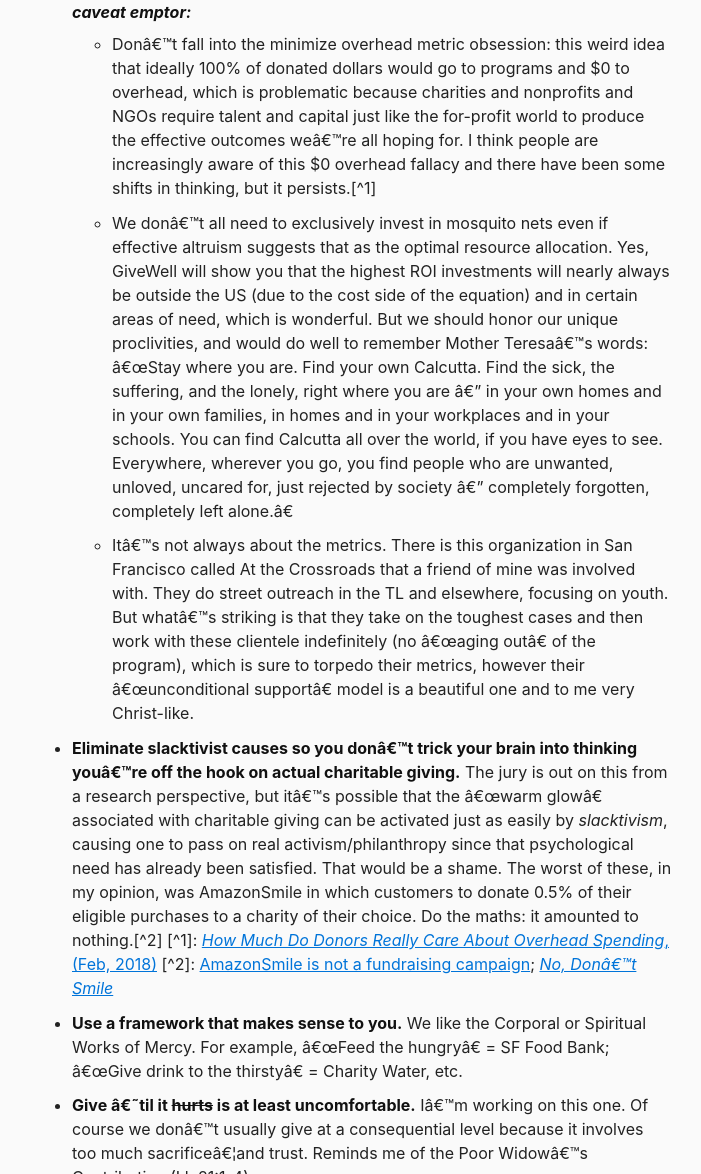
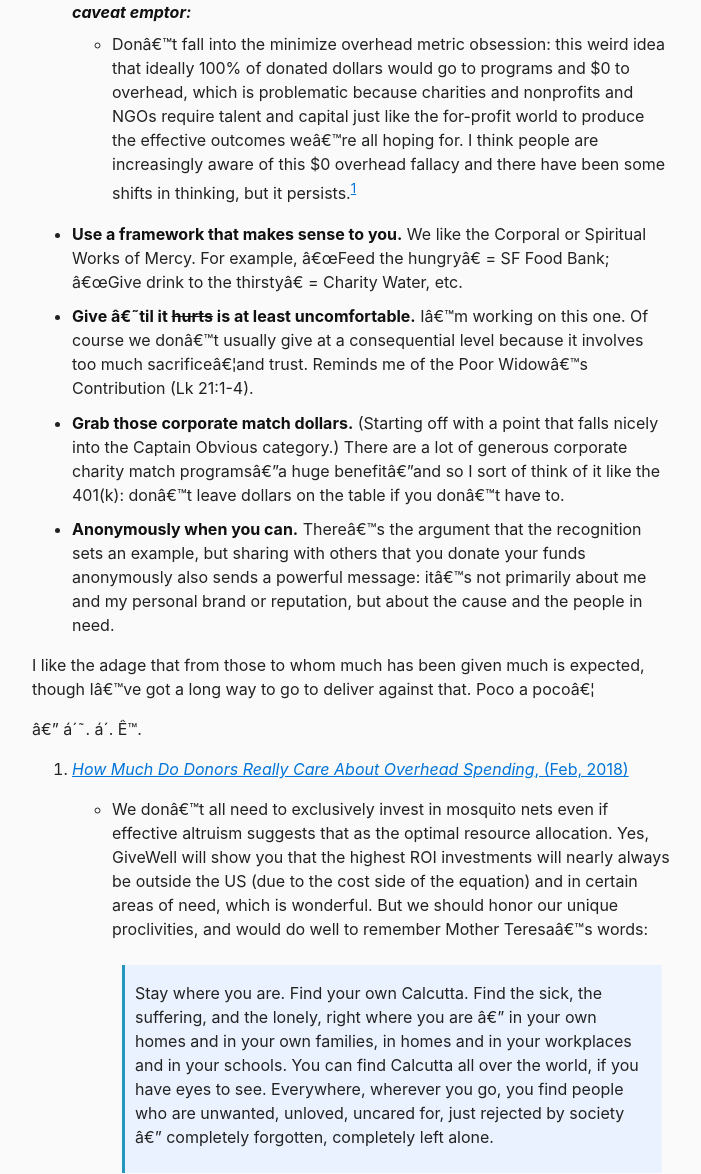
Before and after one commit to berensp/berensp.github.io, a Jekyll site: the page built from _posts/2023-11-28-philanthropy.md, in a window 1280 px wide and 1400 px high, scrolled down 951 px. Shown: the part 226-1400 px from the top of the window, without its empty margins (288-989 px from the left). Built offline with Jekyll 4.4.1, drawn with Linux system fonts in a browser that asks for light colours; a script that is not in the unit is left out; some of the changed text lies outside the part shown.

Commit message:
Update 2023-11-28-philanthropy.md

```diff
--- a/_posts/2023-11-28-philanthropy.md
+++ b/_posts/2023-11-28-philanthropy.md
@@ -19,11 +19,16 @@
 
 - **Use the charity evaluators (GiveWell, Charity Navigator, etc.) as input, but *caveat emptor:***
     - Don’t fall into the minimize overhead metric obsession: this weird idea that ideally 100% of donated dollars would go to programs and $0 to overhead, which is problematic because charities and nonprofits and NGOs require talent and capital just like the for-profit world to produce the effective outcomes we're all hoping for. I think people are increasingly aware of this $0 overhead fallacy and there have been some shifts in thinking, but it persists.[^1]
-    - We don’t all need to exclusively invest in mosquito nets even if effective altruism suggests that as the optimal resource allocation. Yes, GiveWell will show you that the highest ROI investments will nearly always be outside the US (due to the cost side of the equation) and in certain areas of need, which is wonderful. But we should honor our unique proclivities, and would do well to remember Mother Teresa’s words: "Stay where you are. Find your own Calcutta. Find the sick, the suffering, and the lonely, right where you are — in your own homes and in your own families, in homes and in your workplaces and in your schools. You can find Calcutta all over the world, if you have eyes to see. Everywhere, wherever you go, you find people who are unwanted, unloved, uncared for, just rejected by society — completely forgotten, completely left alone."
-    - It’s not always about the metrics. There is this organization in San Francisco called At the Crossroads that a friend of mine was involved with. They do street outreach in the TL and elsewhere, focusing on youth. But what's striking is that they take on the toughest cases and then work with these clientele indefinitely (no "aging out" of the program), which is sure to torpedo their metrics, however their "unconditional support" model is a beautiful one and to me very Christ-like.
+
+[^1]: [*How Much Do Donors Really Care About Overhead Spending*, (Feb, 2018)](https://greymatterresearch.com/overhead-ratios/)
+
+    - We don’t all need to exclusively invest in mosquito nets even if effective altruism suggests that as the optimal resource allocation. Yes, GiveWell will show you that the highest ROI investments will nearly always be outside the US (due to the cost side of the equation) and in certain areas of need, which is wonderful. But we should honor our unique proclivities, and would do well to remember Mother Teresa’s words:
+	> Stay where you are. Find your own Calcutta. Find the sick, the suffering, and the lonely, right where you are — in your own homes and in your own families, in homes and in your workplaces and in your schools. You can find Calcutta all over the world, if you have eyes to see. Everywhere, wherever you go, you find people who are unwanted, unloved, uncared for, just rejected by society — completely forgotten, completely left alone.
+    - It's not always about the metrics. There is this organization in San Francisco called At the Crossroads that a friend of mine was involved with. They do street outreach in the TL and elsewhere, focusing on youth. But what's striking is that they take on the toughest cases and then work with these clientele indefinitely (no "aging out" of the program), which is sure to torpedo their metrics, however their "unconditional support" model is a beautiful one and to me very Christ-like.
 - **Eliminate slacktivist causes so you don’t trick your brain into thinking you're off the hook on actual charitable giving.** The jury is out on this from a research perspective, but it's possible that the "warm glow" associated with charitable giving can be activated just as easily by *slacktivism*, causing one to pass on real activism/philanthropy since that psychological need has already been satisfied. That would be a shame. The worst of these, in my opinion, was AmazonSmile in which customers to donate 0.5% of their eligible purchases to a charity of their choice. Do the maths: it amounted to nothing.[^2]
-[^1]: [*How Much Do Donors Really Care About Overhead Spending*, (Feb, 2018)](https://greymatterresearch.com/overhead-ratios/)
-[^2]: [AmazonSmile is not a fundraising campaign](https://www.giantsquidgroup.com/blog/amazonsmile-is-not-a-fundraising-campaign); [*No, Don't Smile*](https://www.alancantorconsulting.com/2014/12/no-dont-smile/)
+
+[^2]: [*AmazonSmile is not a fundraising campaign*](https://www.giantsquidgroup.com/blog/amazonsmile-is-not-a-fundraising-campaign); [*No, Don't Smile*](https://www.alancantorconsulting.com/2014/12/no-dont-smile/)
+
 - **Use a framework that makes sense to you.** We like the Corporal or Spiritual Works of Mercy. For example, "Feed the hungry" = SF Food Bank; "Give drink to the thirsty" = Charity Water, etc.
 - **Give 'til it ~~hurts~~ is at least uncomfortable.** I'm working on this one. Of course we don't usually give at a consequential level because it involves too much sacrifice...and trust. Reminds me of the Poor Widow’s Contribution (Lk 21:1-4).
 - **Grab those corporate match dollars.** (Starting off with a point that falls nicely into the Captain Obvious category.) There are a lot of generous corporate charity match programs—a huge benefit—and so I sort of think of it like the 401(k): don’t leave dollars on the table if you don’t have to.
```
